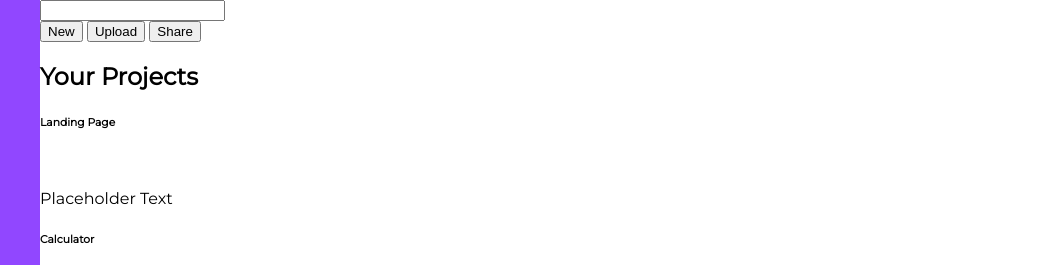
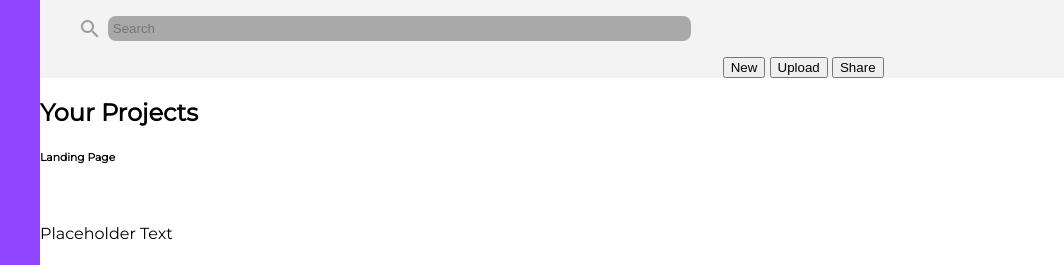
Before and after one commit to JDon492/admin-dashboard, a plain HTML site: page index.html in a window 1280 px wide. Shown: the top 265 px of the page, 216-1280 px from the left. Drawn offline with Linux system fonts and the light colour scheme.

Commit message:
Completed headboard searchbar Added custom search cancel button image

```diff
--- a/index.html
+++ b/index.html
@@ -83,7 +83,10 @@
     </nav>
 
     <div class="headboard">
-        <input type="search" name="search-bar" id="search-bar">
+        <div class="search-bar">
+            <button><img src="./img/search.png" alt="Search"></button>
+            <form action="###"><input type="search" name="search-bar" id="search-bar" placeholder="Search"></form>
+        </div>
         <div class="profile">
             <div class="notification"></div>
             <div class="profile-pic"></div>
--- a/style.css
+++ b/style.css
@@ -4,6 +4,8 @@
     font-family: 'Montserrat', 'Merriweather Sans', 'PT Sans', sans-serif;
     --main-dashboard-bg: #9147ff;
     --main-dashboard-text: #f3f3f3;
+    --main-head-background: #f3f3f3;
+    --main-head-color: #0e0e10;
 }
 
 body {
@@ -26,8 +28,7 @@ body {
     padding: 1em;
 }
 
-li a,
-nav a {
+.sideboard a {
     text-decoration: none;
     color: var(--main-dashboard-text);
 }
@@ -64,3 +65,59 @@ nav a {
 .github-link img {
     height: 2rem;
 }
+
+/* Headboard */
+
+.headboard {
+    grid-area: 1 / 2 / 2 / -1;
+    display: grid;
+    grid-template: auto 1fr / 2fr 1fr;
+    background-color: var(--main-head-background);
+    color: var(--main-head-color);
+}
+
+/* Search Bar */
+
+.headboard .search-bar {
+    display: flex;
+    align-items: center;
+    padding: 1rem 2rem;
+}
+
+.headboard .search-bar input {
+    border-radius: 8px;
+    padding: 0.3rem;
+    border: none;
+    background-color: darkgray;
+}
+
+.search-bar form,
+.search-bar input {
+    display: flex;
+    width: 100%;
+}
+
+#search-bar::-webkit-search-cancel-button {
+    -webkit-appearance: none;
+    cursor: pointer;
+    height: 1rem;
+    width: 1rem;
+    background: url(./img/close.png);
+    background-size: contain;
+}
+
+.search-bar button,
+.search-bar button img {
+    border: none;
+    background-color: var(--main-head-background);
+    opacity: 0.6;
+    height: 1.5rem;
+    cursor: pointer;
+    transition: all 100ms ease-in-out;
+}
+
+.search-bar img:active {
+    opacity: 1;
+}
+
+/* Profile */
```
Also changed, not shown: img/close.png (added), img/search.png (added).
